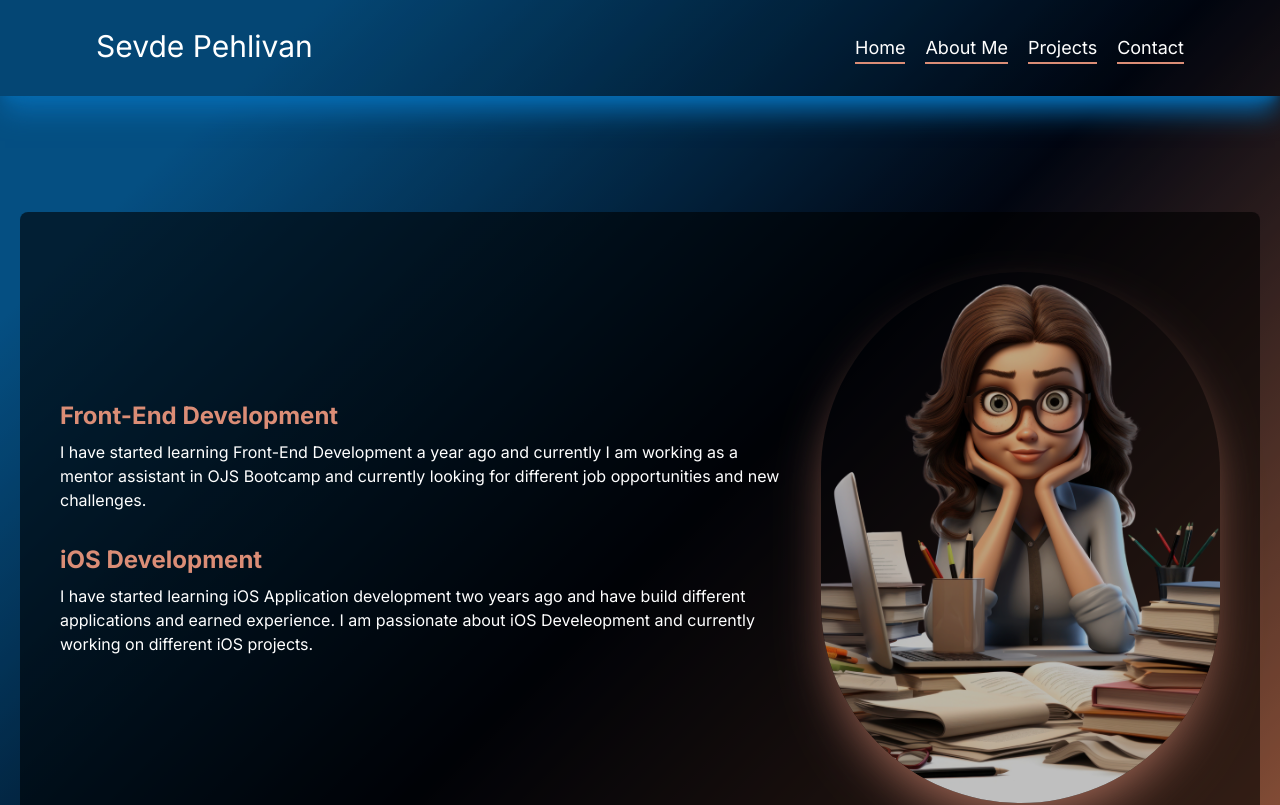
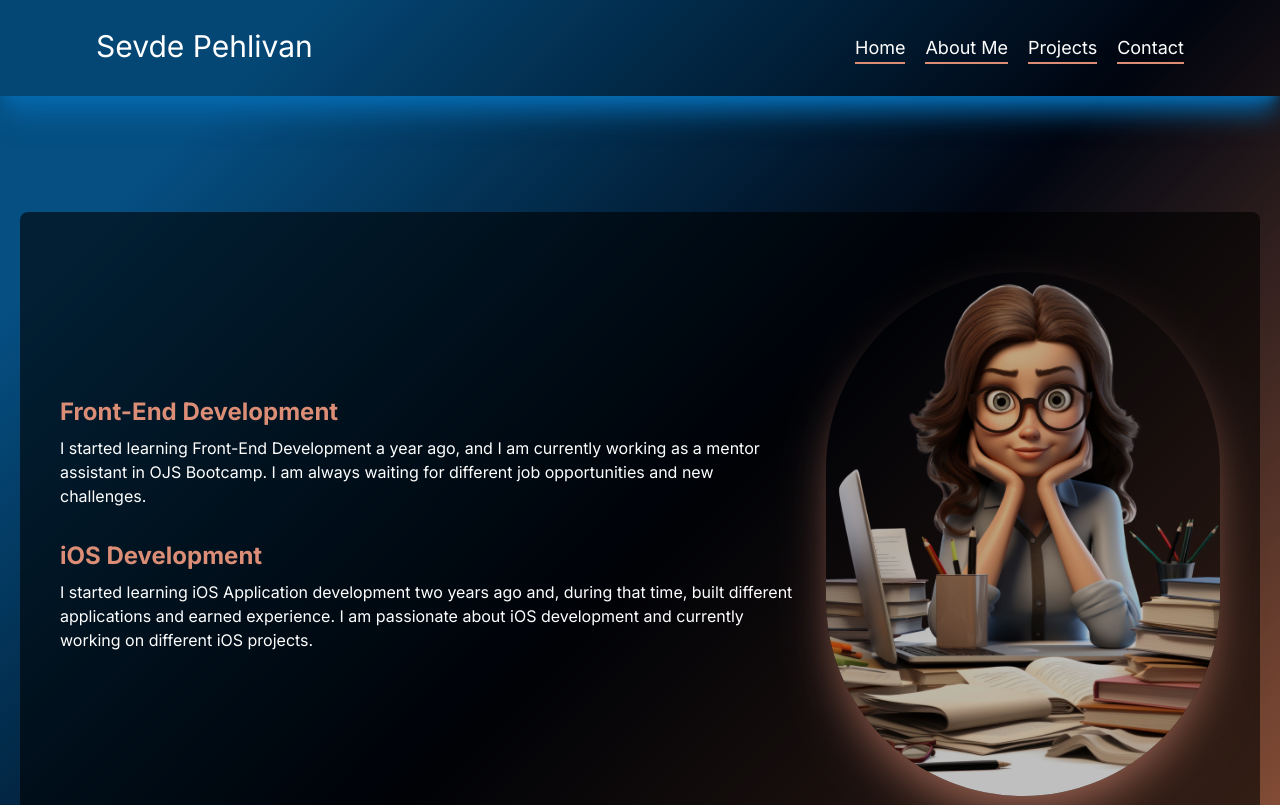
Before and after one commit to s-pehlivan/my-portfolio, a Next.js app: page /about in a window 1280 px wide. Shown: the top 805 px of the page. Built offline with nearby package versions, Linux system fonts and the light colour scheme.

Commit message:
Change Intro

```diff
--- a/src/app/about/Intro.jsx
+++ b/src/app/about/Intro.jsx
@@ -10,10 +10,9 @@ const Intro = () => {
             Front-End Development
           </h2>
           <p>
-            I have started learning Front-End Development a year ago and
-            currently I am working as a mentor assistant in OJS Bootcamp and
-            currently looking for different job opportunities and new
-            challenges.
+            I started learning Front-End Development a year ago, and I am
+            currently working as a mentor assistant in OJS Bootcamp. I am always
+            waiting for different job opportunities and new challenges.
           </p>
         </div>
         <div>
@@ -21,10 +20,10 @@ const Intro = () => {
             iOS Development
           </h2>
           <p>
-            I have started learning iOS Application development two years ago
-            and have build different applications and earned experience. I am
-            passionate about iOS Develeopment and currently working on different
-            iOS projects.
+            I started learning iOS Application development two years ago and,
+            during that time, built different applications and earned
+            experience. I am passionate about iOS development and currently
+            working on different iOS projects.
           </p>
         </div>
       </div>
```
